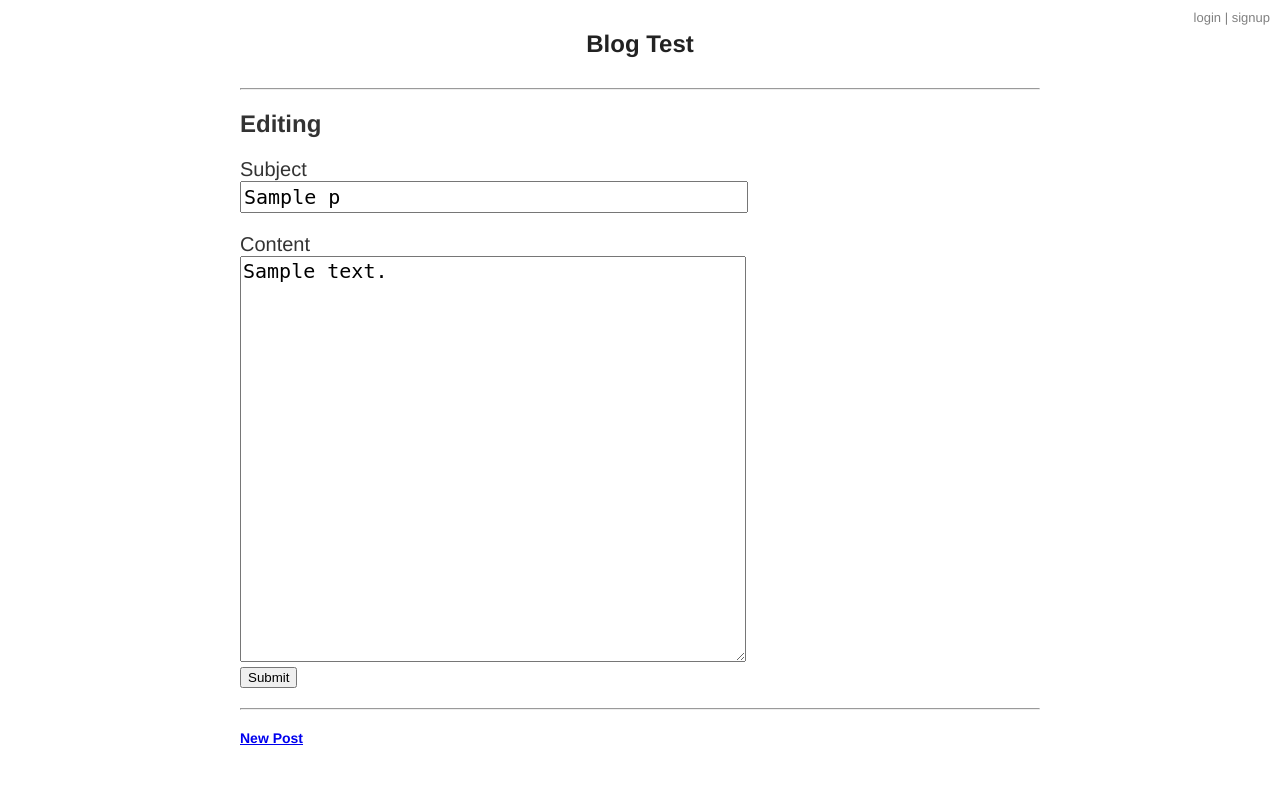
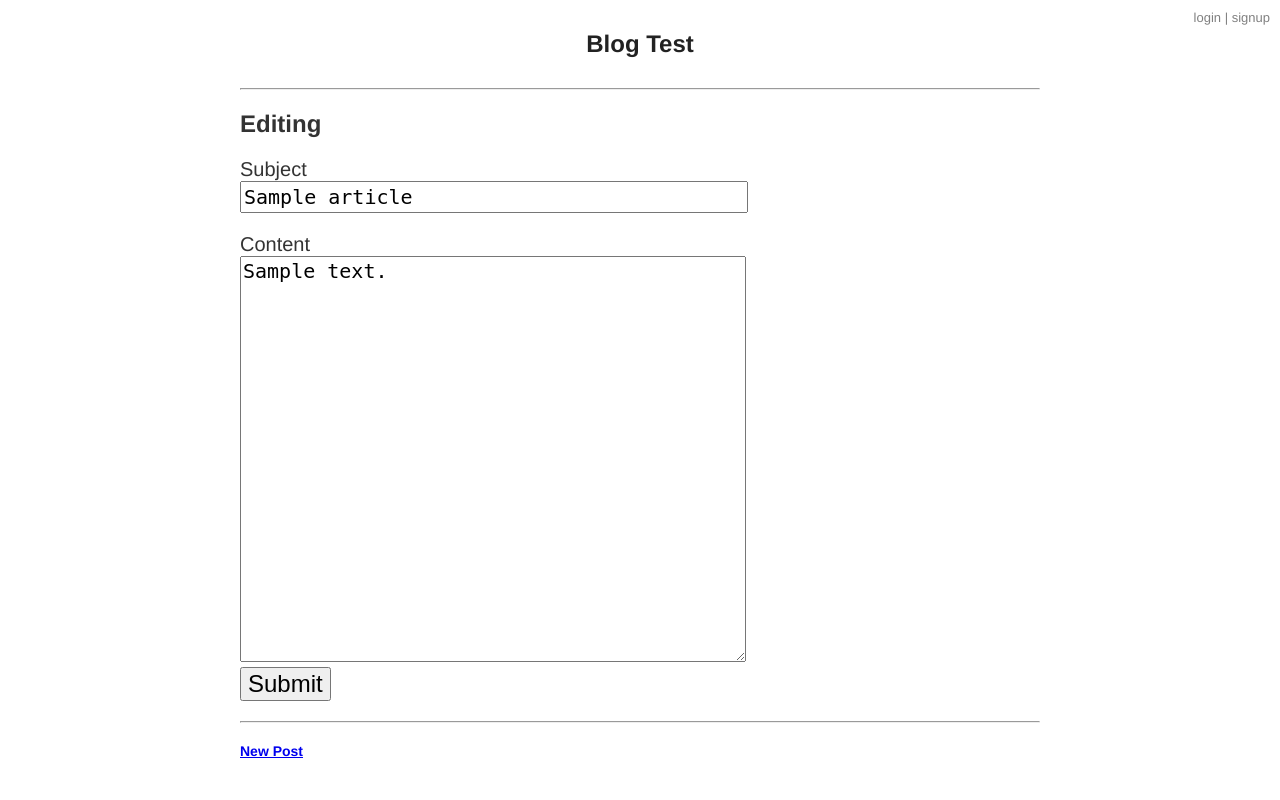
Before and after one commit to ASMach/blogtest, a Python web app: template templates/editpost.html in a window 1280 px wide. Run offline with Jinja, Linux system fonts and the light colour scheme; the template is opened without the code that fills it: most values are stand-ins (such as "Sample title", 1, 10 or a date in 2020); some libraries are stand-ins or nearby versions.

Commit message:
Attempted bugfix

```diff
--- a/templates/editpost.html
+++ b/templates/editpost.html
@@ -2,27 +2,23 @@
 
 {% block content %}
 
-{% for a in articles if a.id ==  article_id %}
-  {% if a.key().id() ==  article_id %}
-    {{a.key().id()}}
-    {% set p = a %}
-  {% endif %}
-{% endfor %}
+{% set article_id = article.key().id()%}
 
 <h2>Editing</h2>
+
 <form method="post">
   <label>
     <div>Subject</div>
-    <input type="text" name="subject" value="{{p.subject}}">
+    <input type="text" name="subject" value="{{article.subject}}">
   </label>
 
   <label>
     <div>Content</div>
-      <textarea name="content">{{p.content}}</textarea>
+      <textarea name="content">{{article.content}}</textarea>
   </label>
 
-  <div class="error">{{p.error}}</div>
-  <button type="button" id="submitBtn" name="submitBtn">Submit</button>
+  <div class="error">{{article.error}}</div>
+  <input type="submit">
 </form>
 
 {% endblock %}
```
Also changed, not shown: main.py (+7 -5 lines).
